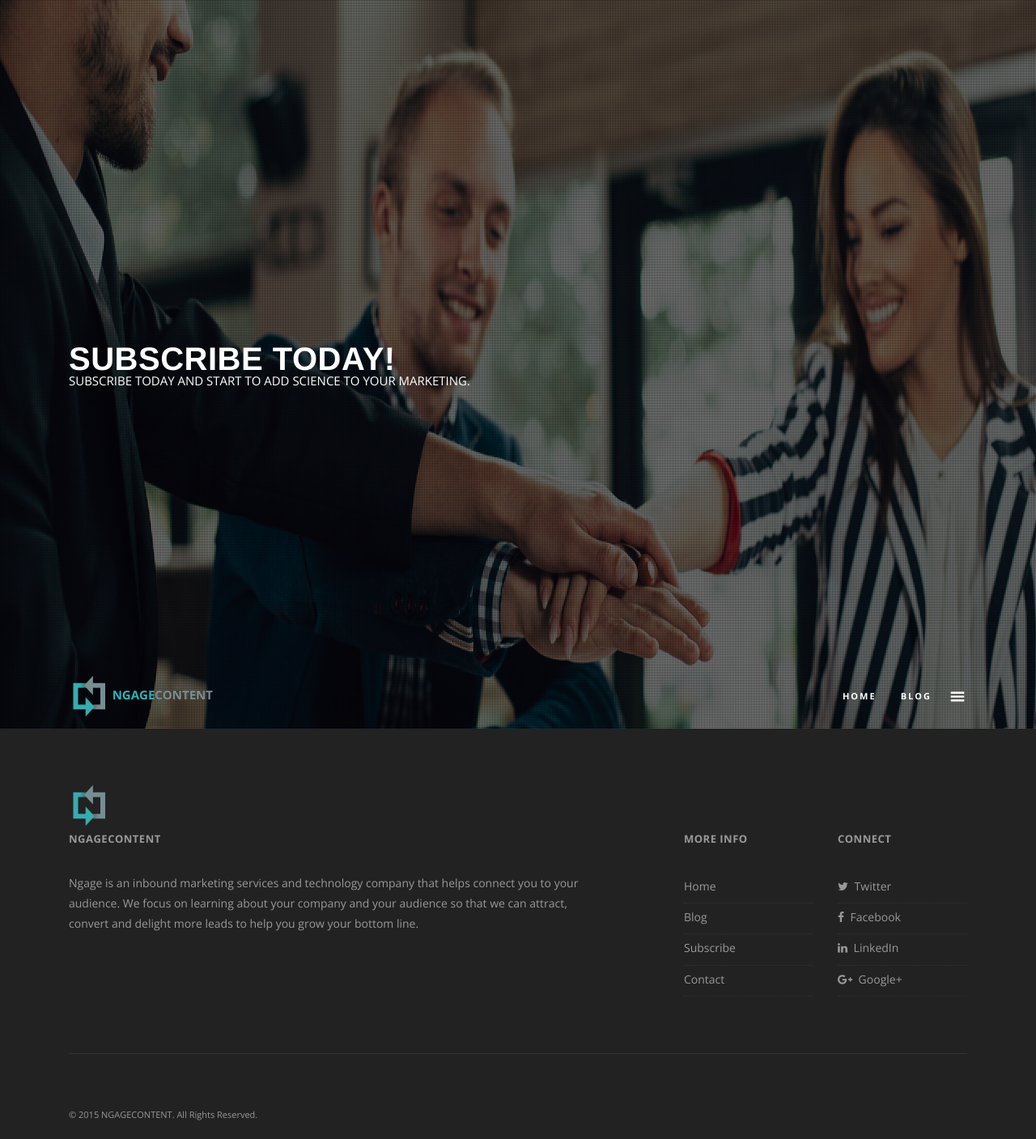
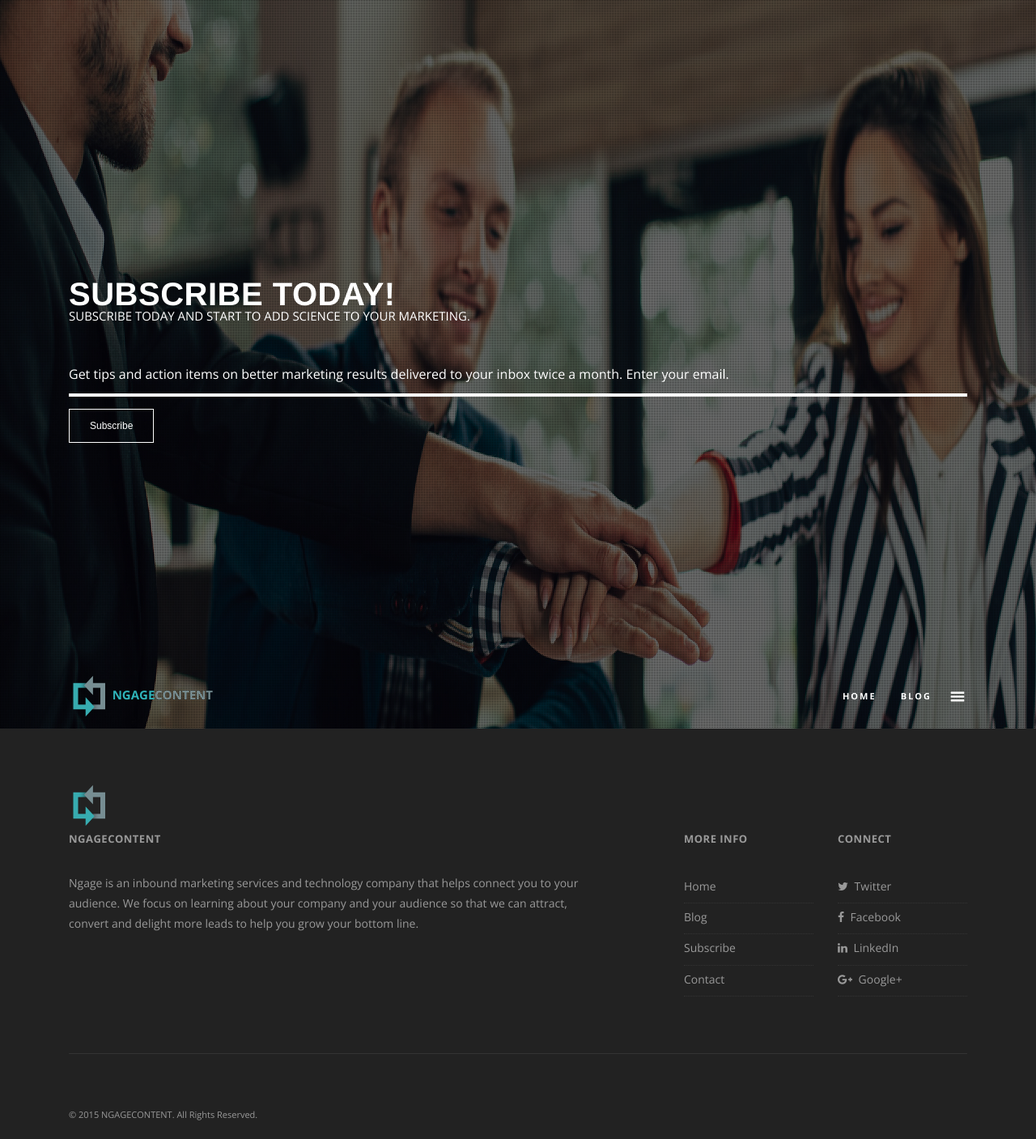
Before and after one commit to ngagecontent/ngagecontent.com, a Jekyll site: the page built from subscribe.html, in a window 1280 px wide. Shown: the whole page at 81% size. Built offline with Jekyll 4.4.1, drawn with Linux system fonts in a browser that asks for light colours; nearby versions of some CDN libraries.

Commit message:
Signup form mobile issue testing

```diff
--- a/_includes/featured-media-signup.html
+++ b/_includes/featured-media-signup.html
@@ -1,4 +1,4 @@
-<form class="horizon form-inline featured-media-subscribe" action='https://beegitbuzz.curated.co/email_subscribers' id='subscribe-form' method='post' style="margin-top: 40px;" data-animate-in="opacity:0;transY:30px;duration:400ms;delay:700ms;easing:swing;">
+<form class="horizon form-inline featured-media-subscribe" action='https://beegitbuzz.curated.co/email_subscribers' id='subscribe-form' method='post' style="margin-top: 40px;">
 	<div class="form-group">
 	  <div class="row">
 	    <div class="column width-12">
--- a/_layouts/post.html
+++ b/_layouts/post.html
@@ -24,7 +24,7 @@ layout: default
 				                <span style="text-transform: uppercase;">By {{ author.name }} on {{ page.date | date: "%b %-d, %Y"}}</span>
 				            	{% endif %}
 							</span>
-							<!-- {% include featured-media-signup.html %}  -->
+							{% include featured-media-signup.html %}
 						</div>
 					</div>
 				</div>
--- a/subscribe.html
+++ b/subscribe.html
@@ -21,7 +21,7 @@ layout: default
 									data-animate-in="opacity:0;transY:30px;duration:400ms;delay:200ms;easing:swing;" style="text-transform: uppercase;">
 								Subscribe today and start to add science to your marketing.
 							</span>
-							<!-- {% include featured-media-signup.html %}  -->
+							{% include featured-media-signup.html %}
 						</div>
 					</div>
 				</div>
```
